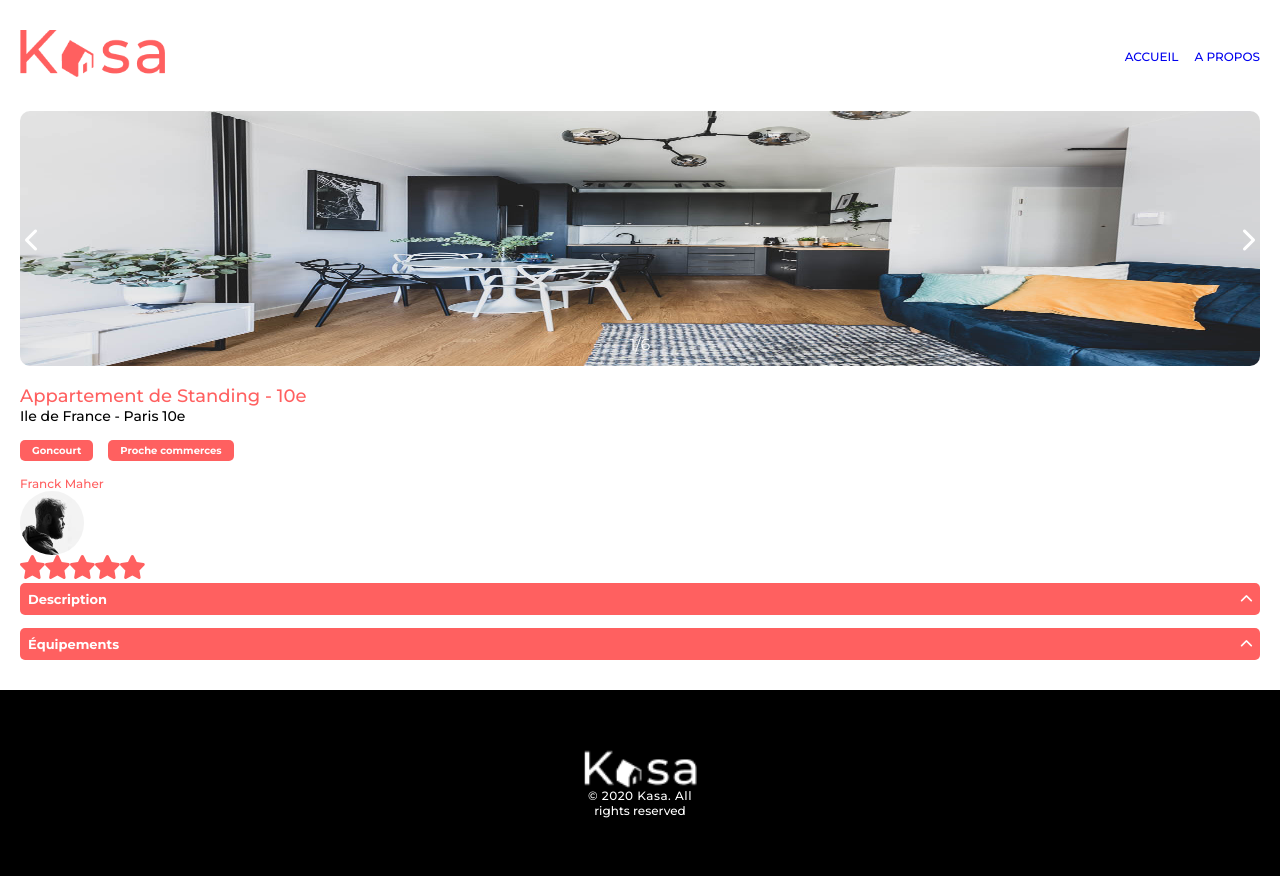
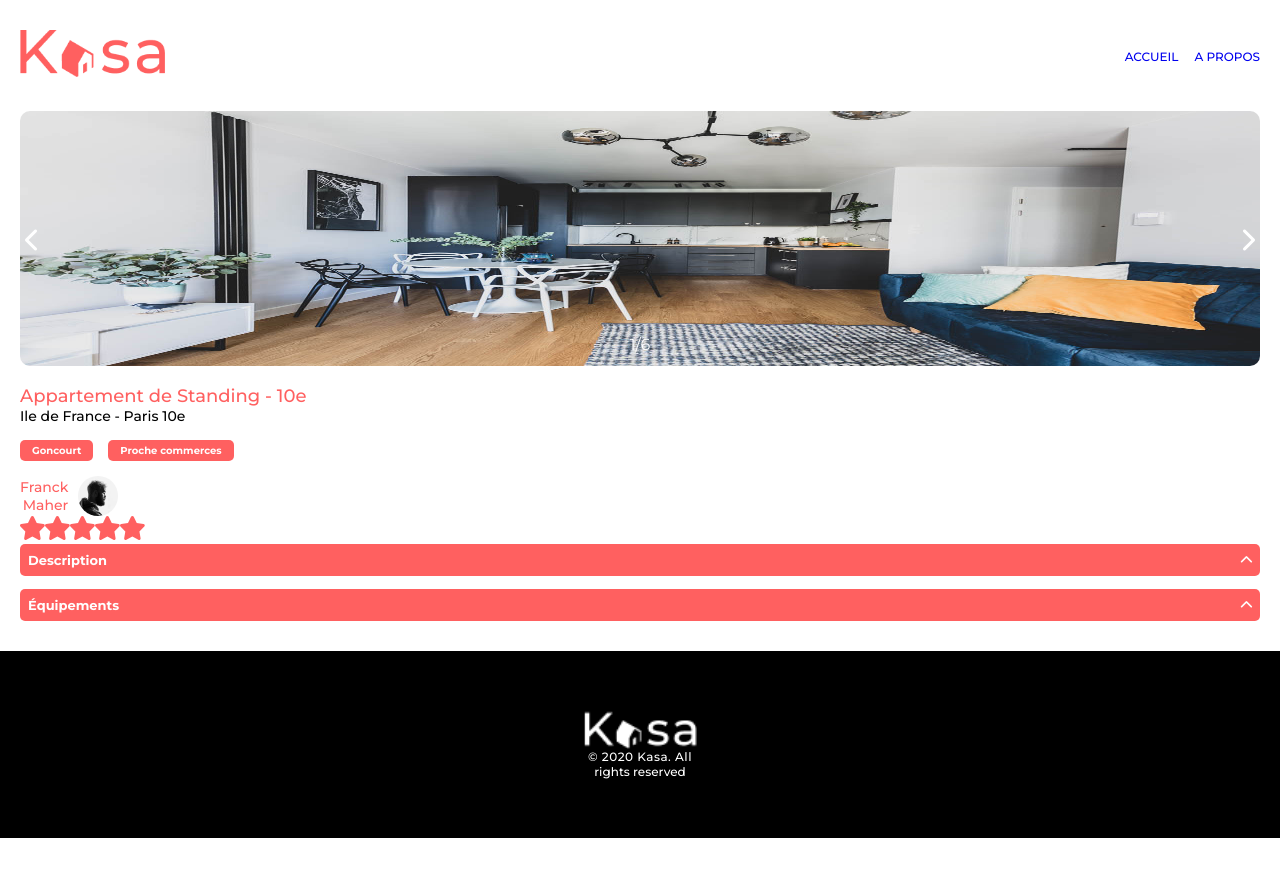
Before and after one commit to Mvnsour/Kasa-Projet-6, a React (Vite) app: page /ApartmentPage/0979876d in a window 1280 px wide. After the commit the page ends 838 px from the top, so only its background shows below. Built offline with nearby package versions, Linux system fonts and the light colour scheme.

Commit message:
refactor: restructure Host.scss for improved organization and readability

```diff
--- a/src/components/Host/Host.scss
+++ b/src/components/Host/Host.scss
@@ -1,12 +1,22 @@
-.host__picture {
-  display: block;
-  width: 64px;
-  height: 64px;
-  border-radius: 50%;
+.host {
+  &-container {
+    display: flex;
+    align-items: center;
+    gap: 10px;
+  }
+
+  &__picture {
+    display: block;
+    width: 40px;
+    height: 40px;
+    border-radius: 50%;
+  }
+
+  &__name {
+    font-size: 14px;
+    font-weight: 500;
+    color: #ff6060;
+    width: min-content;
+    text-align: end;
+  }
 }
-
-.host__name {
-  font-size: 12px;
-  font-weight: 500;
-  color: #ff6060
-}
```
